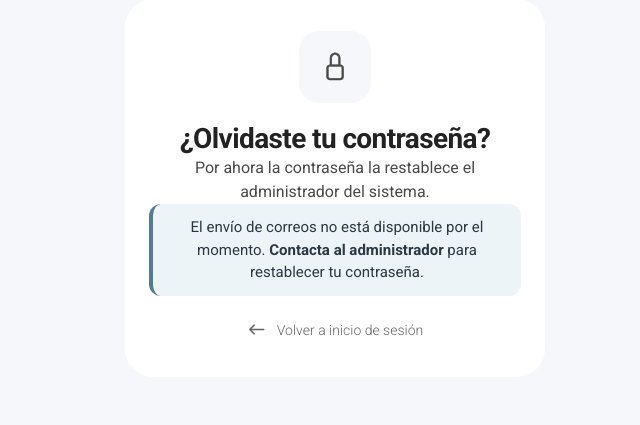
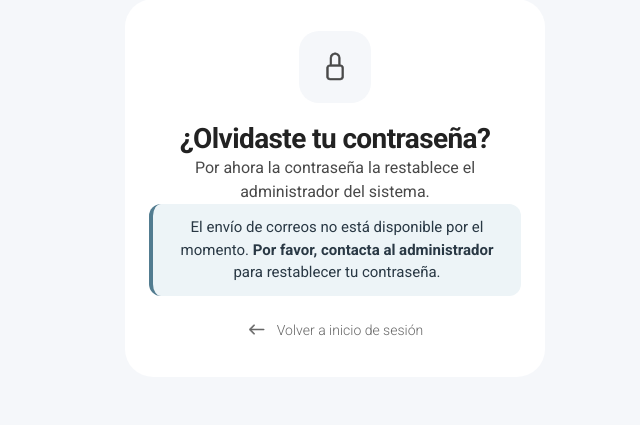
Before and after one commit to alexis-quintana/ticket-system-web-app, a Flask app: page /recuperar in a window 1280 px wide. Shown: the part 212-637 px from the top of the page, without its empty margins (305-945 px from the left). Run offline with Flask 3, Linux system fonts and the light colour scheme.

Commit message:
modificar

```diff
--- a/templates/auth/recuperar.html
+++ b/templates/auth/recuperar.html
@@ -24,7 +24,7 @@
         <h1 class="auth-title" tabindex="-1">¿Olvidaste tu contraseña?</h1>
         <p class="auth-subtitle">Por ahora la contraseña la restablece el administrador del sistema.</p>
         <div class="flash flash-info" role="status"><span>El envío de correos no está disponible por el momento.
-            <strong>Contacta al administrador</strong> para restablecer tu contraseña.</span></div><a class="back-link"
+            <strong>Por favor, contacta al administrador</strong> para restablecer tu contraseña.</span></div><a class="back-link"
           href="{{ url_for('auth.login') }}"><i class="bi bi-arrow-left icon" aria-hidden="true"></i>Volver a inicio de
           sesión</a>
       </div>
```
